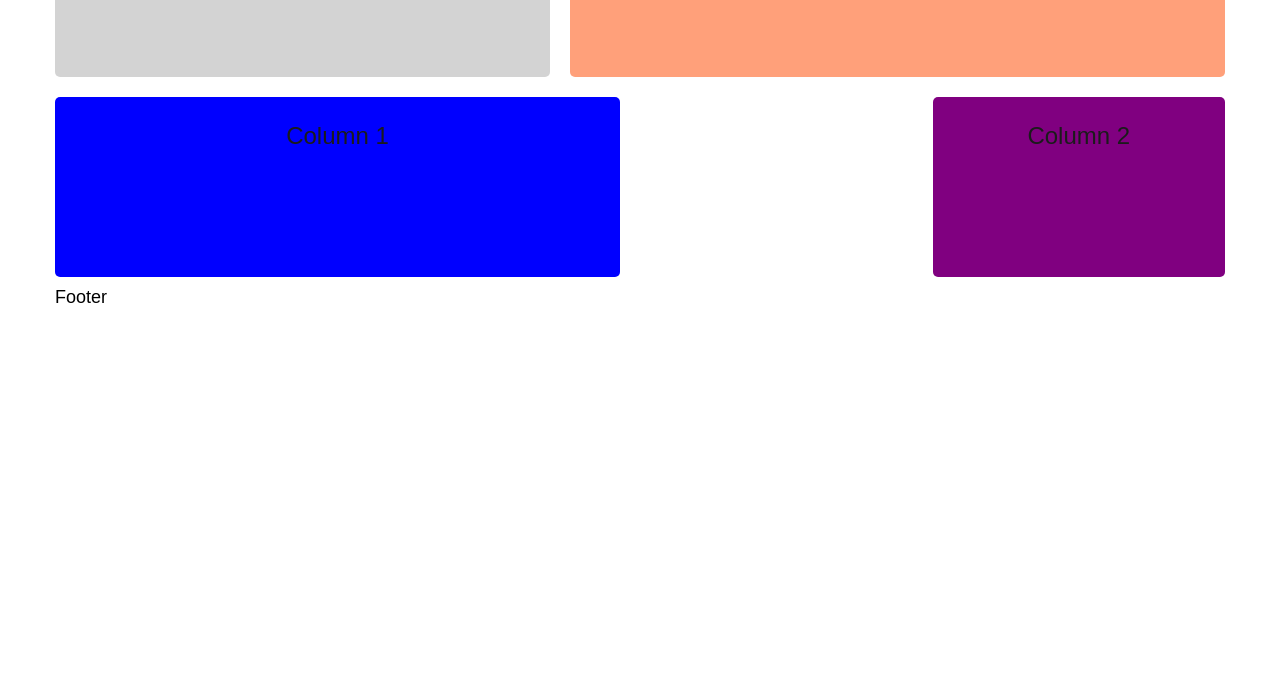
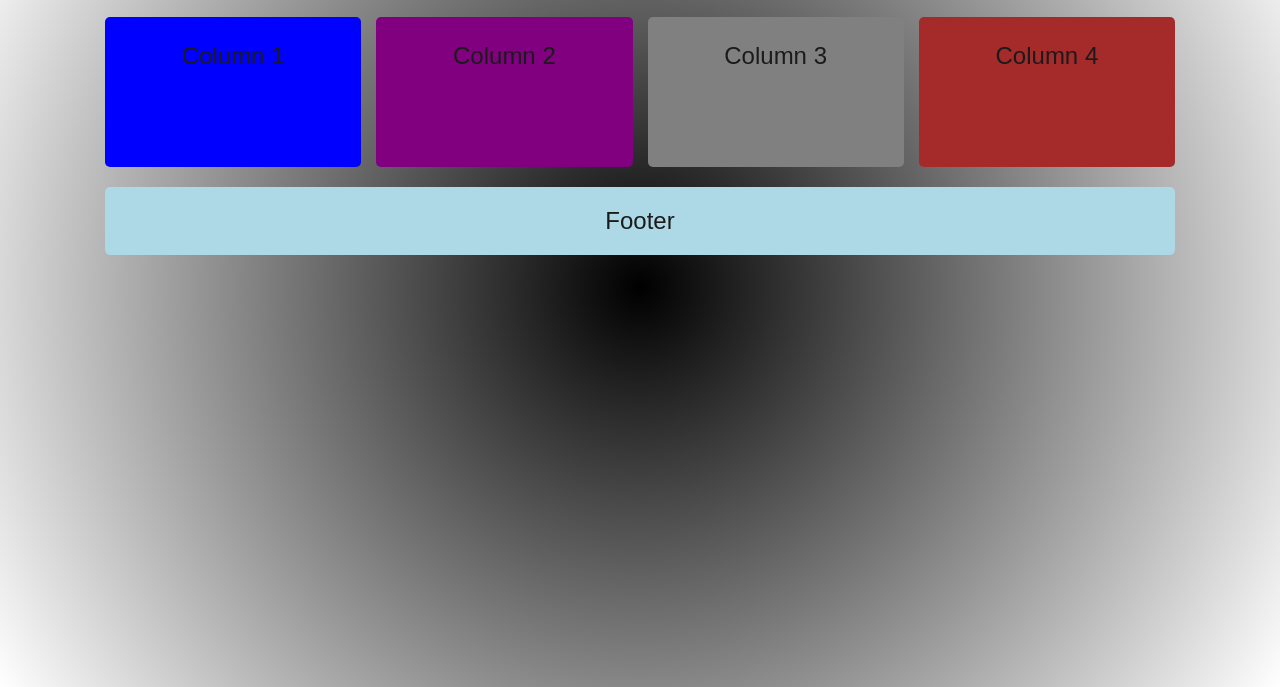
Before and after one commit to Hannah-MS-24/silva_hannah_assignment-2_media_queries, a plain HTML site: page index.html in a window 1280 px wide. Shown: the part 113-800 px from the top of the page. Drawn offline with Linux system fonts and the light colour scheme.

Commit message:
update
update html and css

```diff
--- a/css/main.css
+++ b/css/main.css
@@ -5,6 +5,7 @@ html, body {
 }
 
 body {
+    background: radial-gradient(circle, black, white);
     font-family: fantasy;
     font-size: 18px;
 }
@@ -45,7 +46,7 @@ body {
     color: rgb(27, 27, 27);
     border-radius: 5px;
     padding: 20px;
-    font-size: 1.0rem;
+    font-size: 0.8rem;
     text-align: center;
     margin-top: 10px;
     margin-bottom: 10px;
@@ -63,7 +64,7 @@ body {
     color: rgb(27, 27, 27);
     border-radius: 5px;
     padding: 20px;
-    font-size: 1.0rem;
+    font-size: 0.8rem;
     text-align: center;
     height: 150px;
     margin-top: 10px;
@@ -82,7 +83,7 @@ body {
     color: rgb(27, 27, 27);
     border-radius: 5px;
     padding: 20px;
-    font-size: 1.0rem;
+    font-size: 0.8rem;
     text-align: center;
     height: 150px;
     margin-top: 10px;
@@ -104,7 +105,29 @@ body {
     display: none;
 }
 
+#footer-nav {
+    background-color: lightblue;
+    color: rgb(27, 27, 27);
+    border-radius: 5px;
+    padding: 20px;
+    font-size: 0.8rem;
+    text-align: center;
+    margin-top: 10px;
+    margin-bottom: 10px;
+}
+
   @media screen and (min-width:  641px) {
+
+    .grid-con {
+        display: grid;
+        grid-template-columns: repeat(12, minmax(0, 1fr));
+        grid-column-gap: 15px;
+        max-width: 1100px;
+        margin: 0 auto;
+        padding-left: 15px;
+        padding-right: 15px;
+     }
+
     #main-logo {
         background-color: lightgray;
         color: rgb(27, 27, 27);
@@ -112,7 +135,7 @@ body {
         padding: 25px;
         font-size: 1.5rem;
         text-align: center;
-        height: 180px;
+        height: 100px;
         margin-top: 10px;
         margin-bottom: 10px;
         transition: all 0.3s ease;
@@ -131,7 +154,7 @@ body {
         padding: 25px;
         font-size: 1.5rem;
         text-align: center;
-        height: 180px;
+        height: 100px;
         margin-top: 10px;
         margin-bottom: 10px;
         transition: all 0.3s ease;
@@ -150,7 +173,7 @@ body {
         padding: 25px;
         font-size: 1.5rem;
         text-align: center;
-        height: 180px;
+        height: 150px;
         margin-top: 10px;
         margin-bottom:10px;
         transition: all 0.3s ease;
@@ -169,7 +192,7 @@ body {
         padding: 25px;
         font-size: 1.5rem;
         text-align: center;
-        height: 180px;
+        height: 150px;
         margin-top: 10px;
         margin-bottom:10px;
         transition: all 0.3s ease;
@@ -182,13 +205,14 @@ body {
     }
 
     .box-3 {
+        display: block;
         background-color: gray;
         color: rgb(27, 27, 27);
         border-radius: 5px;
         padding: 25px;
         font-size: 1.5rem;
         text-align: center;
-        height: 180px;
+        height: 150px;
         margin-top: 10px;
         margin-bottom:10px;
         transition: all 0.3s ease;
@@ -201,13 +225,14 @@ body {
     }
 
     .box-4 {
+        display: block;
         background-color: brown;
         color: rgb(27, 27, 27);
         border-radius: 5px;
         padding: 25px;
         font-size: 1.5rem;
         text-align: center;
-        height: 180px;
+        height: 150px;
         margin-top: 10px;
         margin-bottom:10px;
         transition: all 0.3s ease;
@@ -219,4 +244,15 @@ body {
         transform: scale(1.2);
     }
 
+    #footer-nav {
+        background-color: lightblue;
+        color: rgb(27, 27, 27);
+        border-radius: 5px;
+        padding: 20px;
+        font-size: 1.5rem;
+        text-align: center;
+        margin-top: 10px;
+        margin-bottom: 10px;
+    }
+
 }
--- a/index.html
+++ b/index.html
@@ -26,10 +26,10 @@
 <section id="heading" class="full-width-grid">
     <section id="main" class="grid-con">
         <h2 class="hidden">Containers</h2>
-        <div class="box-1 col-span-full l-col-start-1 l-col-end-3">Column 1</div>
-        <div class="box-2 col-span-full l-col-start-4 l-col-end-6">Column 2</div>
-        <div class="box-3 l-col-start-7 l-col-end-9">Column 3</div>
-        <div class="box-4 l-col-start-10 l-col-end-12">Column 4</div>
+        <div class="box-1 col-span-full l-col-start-1 l-col-end-4">Column 1</div>
+        <div class="box-2 col-span-full l-col-start-4 l-col-end-7">Column 2</div>
+        <div class="box-3 l-col-start-7 l-col-end-10">Column 3</div>
+        <div class="box-4 l-col-start-10 l-col-end-13">Column 4</div>
     </section>
 </section>
 <footer>
```
